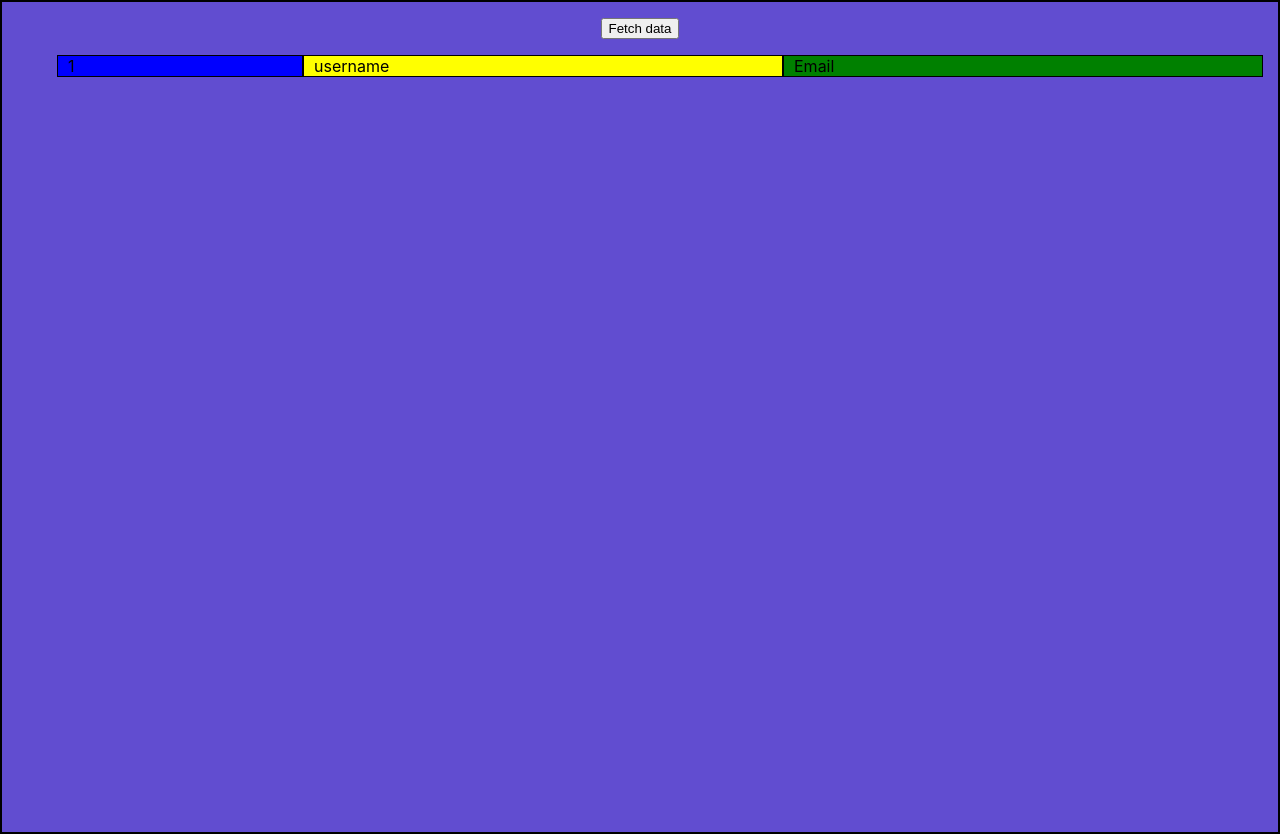
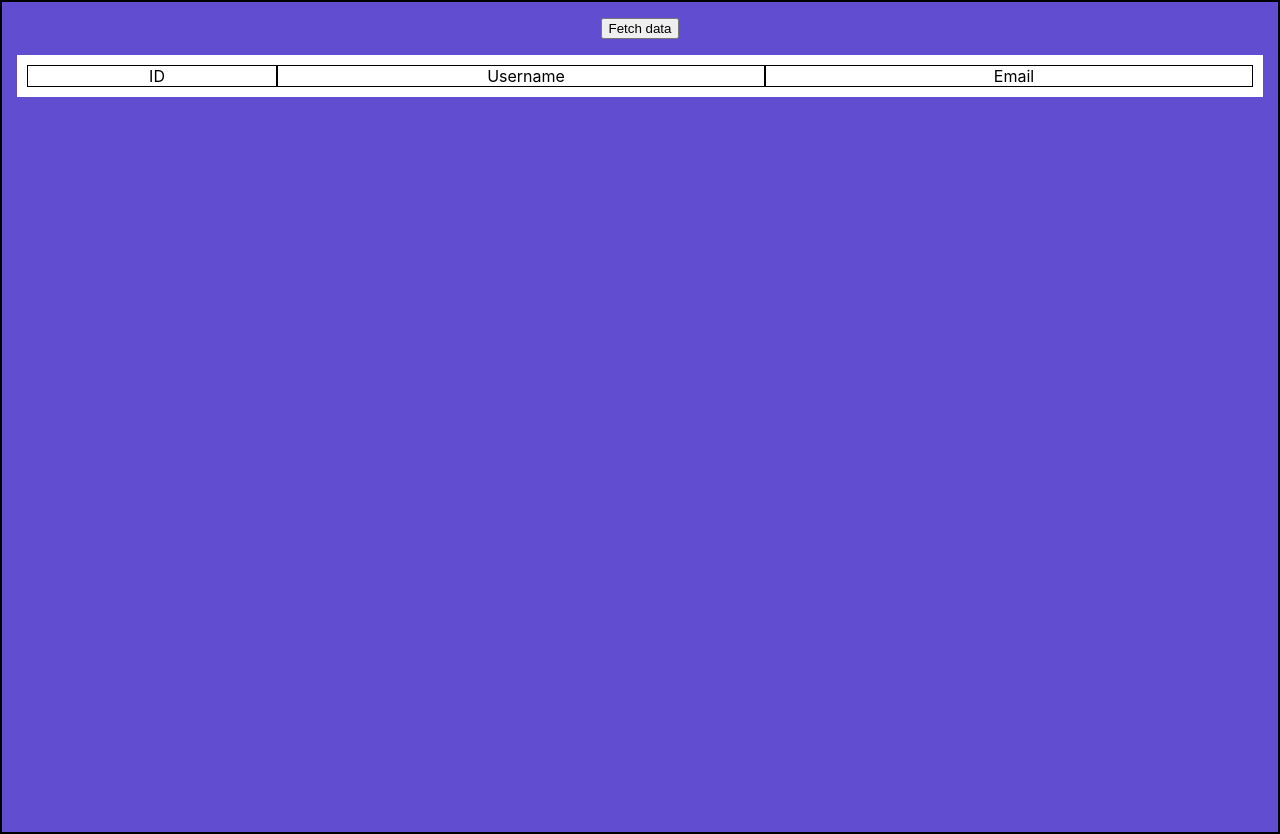
Before and after one commit to igoris12/study-react, a React (Create React App) app: page / in a window 1280 px wide. Built offline with nearby package versions, Linux system fonts and the light colour scheme.

Commit message:
List style done

```diff
--- a/src/App.js
+++ b/src/App.js
@@ -26,11 +26,12 @@ function App() {
         <button onClick={() => login()}>Login</button>
       } */}
 
-      {data.loding ? 'Loding...' : <button onClick={fetchUsers}>Fetch data</button>}
-      <ul>
-        <UserListItem />
+      {data.loading ? 'Loding...' : <button onClick={fetchUsers}>Fetch data</button>}
+      <ul className='listContainer'>
+        <div className='listHeader'><span className='idTitle'>ID</span><span className='usernameTitle'>Username</span><span className='emailTitle'>Email</span></div>
 
-        {data.users.length ? data.users.map((user) => { return <div>User ID:{user.id} Username: {user.username} email: {user.email} </div> }) : null}
+
+        {data.users.length ? data.users.map((user) => { return <UserListItem userData={user} /> }) : null}
       </ul>
 
 
--- a/src/components/UserListItem.jsx
+++ b/src/components/UserListItem.jsx
@@ -1,6 +1,6 @@
 import React from 'react';
 
-const UserListItem = ({ data }) => {
+const UserListItem = ({ userData }) => {
   return (
     <div className="listItem">
       <span className="itemID">1</span>
--- a/src/redux3/redusers/fetchDataReducer.js
+++ b/src/redux3/redusers/fetchDataReducer.js
@@ -1,7 +1,7 @@
 import { FETCH_DATA, FETCH_SUCCESS, FETCH_ERROR } from '../actionsType';
 
 const initionState = {
-    loding: false,
+    loading: false,
     users: [],
     error: ''
 }
@@ -10,21 +10,21 @@ const fetchReducer = (state = initionState, action) => {
     switch (action.type) {
         case FETCH_DATA:
             return {
-                loding: true,
+                loading: true,
                 users: [],
                 error: ''
             }
 
         case FETCH_SUCCESS:
             return {
-                loding: false,
+                loading: false,
                 users: [...action.deploy],
                 error: ''
             }
 
         case FETCH_ERROR:
             return {
-                loding: false,
+                loading: false,
                 users: [],
                 error: action.deploy
             }
--- a/src/style/sass/UserListItem.scss
+++ b/src/style/sass/UserListItem.scss
@@ -1,7 +1,32 @@
 // @use 'sel' with ($black: #222, $border-radius: 0.1rem);
+.listContainer {
+  display: flex;
+  flex-direction: column;
+  gap: 5px;
+  background-color: white;
+  padding: 10px;
+
+  .listHeader {
+    display: flex;
+    .idTitle {
+      width: 20%;
+      height: auto;
+      border: 1px solid black;
+      padding-left: 10px;
+    }
+    .usernameTitle {
+      width: 40%;
+      border: 1px solid black;
+      padding-left: 10px;
+    }
+    .emailTitle {
+      width: 40%;
+      border: 1px solid black;
+      padding-left: 10px;
+    }
+  }
 
   .listItem {
-  background-color: red;
     width: 100%;
     height: auto;
     display: flex;
@@ -9,22 +34,20 @@
     text-align: left;
 
     .itemID {
-    background-color: blue;
       width: 20%;
       height: auto;
       border: 1px solid black;
       padding-left: 10px;
     }
     .itemUsername {
-    background-color: yellow;
       width: 40%;
       border: 1px solid black;
       padding-left: 10px;
     }
     .itemEmail {
-    background-color: green;
       width: 40%;
       border: 1px solid black;
       padding-left: 10px;
     }
   }
+}
```
Lines whose indentation alone changed are shown as unchanged.
